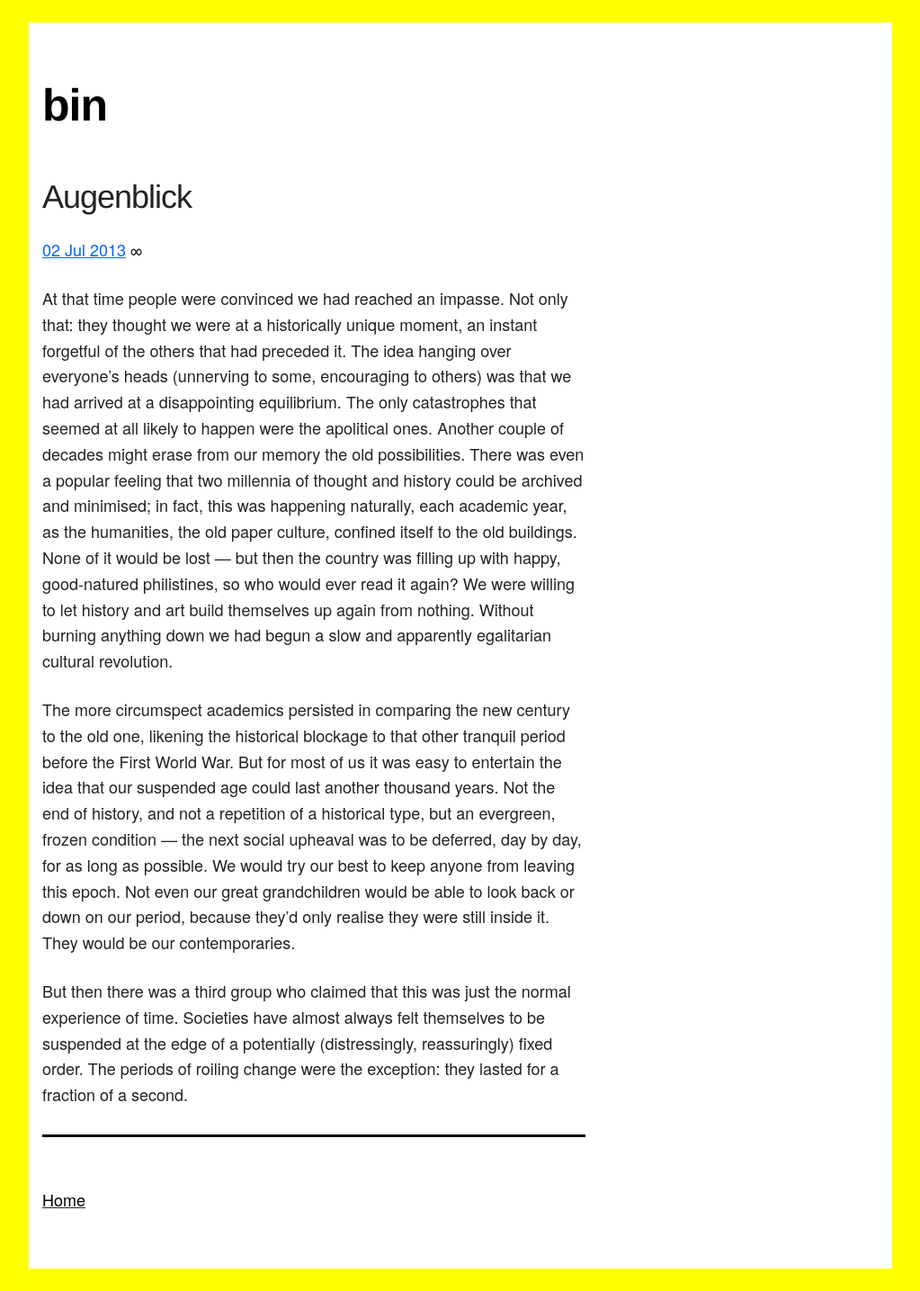
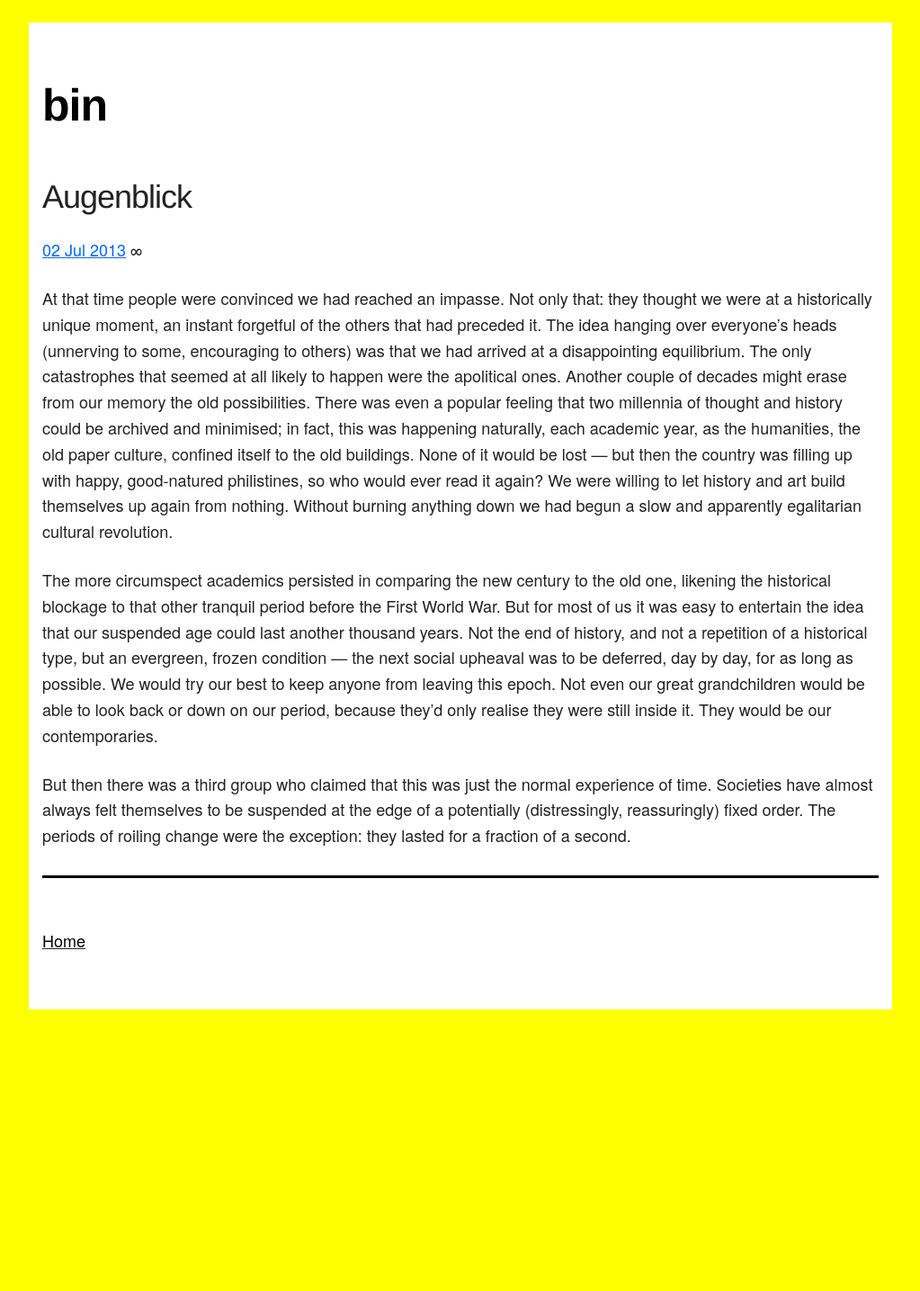
Before and after one commit to mt-trash/mt-trash.github.io, a Jekyll site: the page built from _posts/2013-07-02-augenblick.md, in a window 1280 px wide. Shown: the whole page at 90% size, without its empty margins (128-1151 px from the left). Built offline with Jekyll 4.4.1, drawn with Linux system fonts in a browser that asks for light colours; after the commit the page ends 1147 px from its top, so only the background shows below that.

Commit message:
full width

```diff
--- a/_layouts/post.html
+++ b/_layouts/post.html
@@ -3,7 +3,7 @@ layout: default
 ---
 
     <div class="row">
-      <div class="eight columns" style="margin-top: 1%">
+      <div class="u-full-width" style="margin-top: 1%">
         <h3>{{ page.title }}</h3>
         <p><a href="{{ post.url }}">{{ page.date | date_to_string }}</a> ∞</p>
         {{ content }}
--- a/index.html
+++ b/index.html
@@ -3,7 +3,7 @@ layout: default
 title: Empty Trash
 ---
 <div class="row">
-  <div class="eight columns" style="margin-top: 1%">
+  <div class="u-full-width" style="margin-top: 1%">
   	<hr>
     {% for post in paginator.posts %}
       <h5><a href="{{ post.url }}" title="{{ post.title }}">{{ post.title }}</a></h5>
@@ -26,7 +26,9 @@ title: Empty Trash
     <span class="inactive">Older</span>
   {% endif %}
   </div>
+</div>
+<div class="row">
   <div class="two columns" style="margin-bottom: 5%">
-    <span>({{ paginator.page }} of {{ paginator.total_pages }})</span>
+    <span>Page {{ paginator.page }} of {{ paginator.total_pages }})</span>
   </div>
 </div>
```
